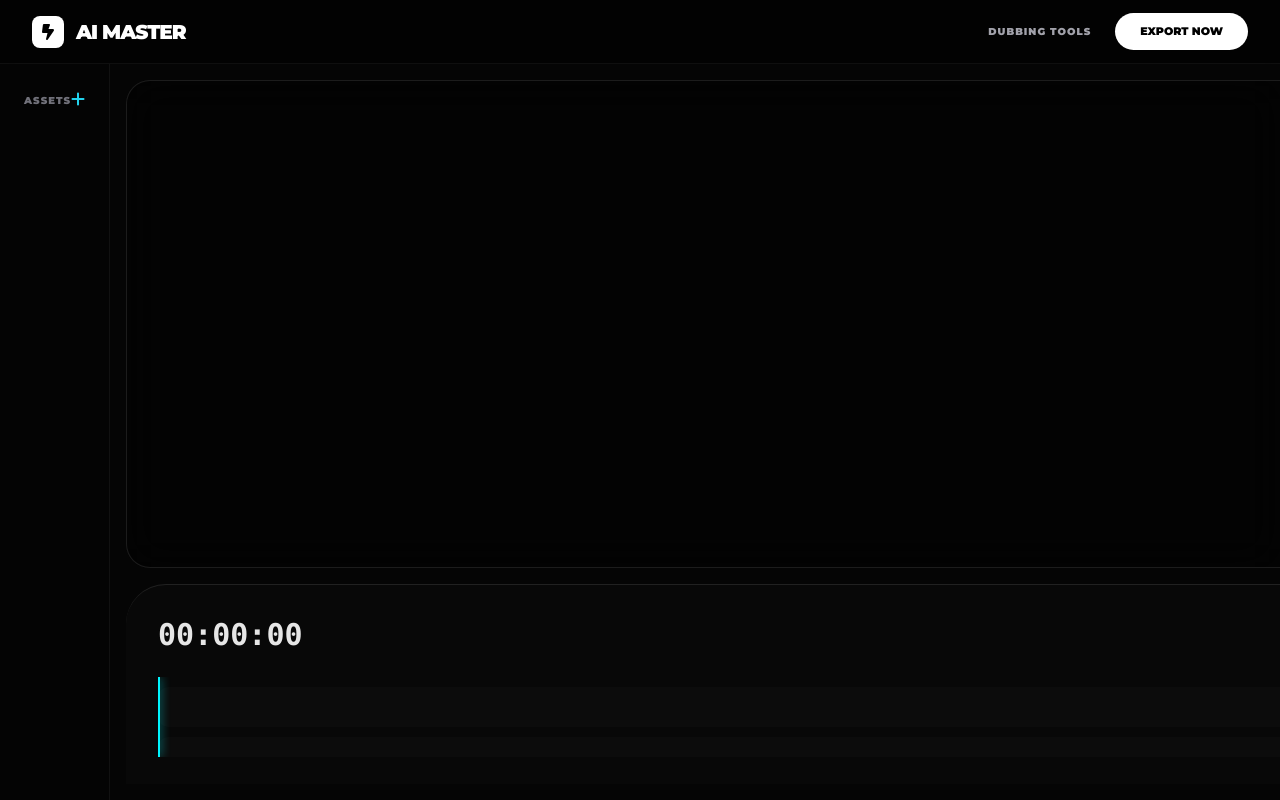
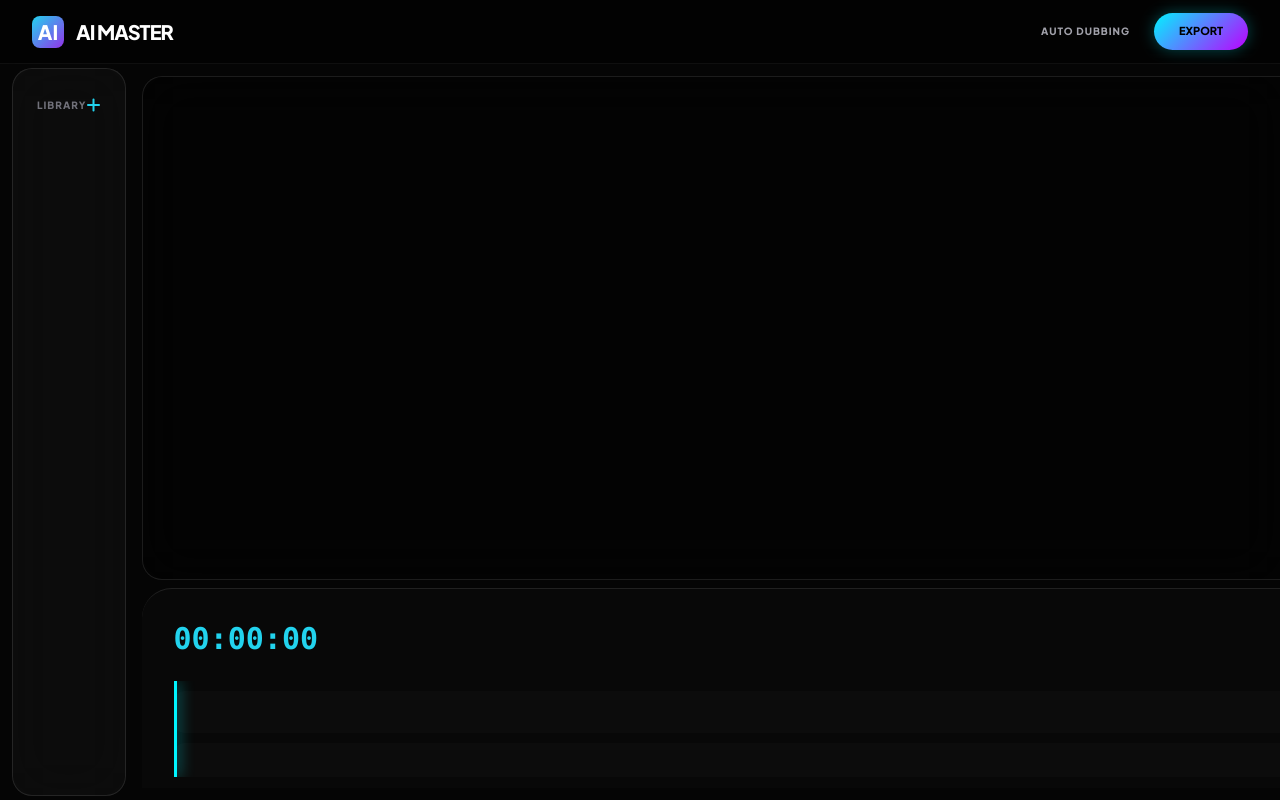
Before and after one commit to mdshakilbai603/AIMASTER, a Flask app: page / in a window 1280 px wide. Run offline with Flask 3, Linux system fonts and the light colour scheme; parts of the project's set-up code (start-up, migrations or seed data) failed here and were passed over; some libraries are stand-ins or nearby versions.

Commit message:
Update index.html

```diff
--- a/templates/index.html
+++ b/templates/index.html
@@ -3,19 +3,19 @@
 <head>
     <meta charset="UTF-8">
     <meta name="viewport" content="width=device-width, initial-scale=1.0">
-    <title>AI Master | Cosmic Editor by Shakil</title>
+    <title>AI Master | Video Editor by Shakil</title>
 
     <script src="https://cdn.tailwindcss.com"></script>
     <script src="https://cdnjs.cloudflare.com/ajax/libs/gsap/3.12.2/gsap.min.js"></script>
     <link rel="stylesheet" href="https://cdnjs.cloudflare.com/ajax/libs/font-awesome/6.6.0/css/all.min.css">
 
     <style>
-        @import url('https://fonts.googleapis.com/css2?family=Montserrat:wght@100;400;900&display=swap');
+        @import url('https://fonts.googleapis.com/css2?family=Plus+Jakarta+Sans:wght@400;600;800&family=Montserrat:wght@100;400;900&display=swap');
 
         :root {
+            --accent-1: #00f5ff; /* সায়ান */
+            --accent-2: #bd00ff; /* পার্পল */
             --bg-deep: #050505;
-            --accent-1: #00f5ff; /* সায়ান */
-            --accent-2: #ffffff; /* সাদা */
             --glass: rgba(255, 255, 255, 0.03);
             --border: rgba(255, 255, 255, 0.1);
         }
@@ -23,12 +23,12 @@
         body {
             background-color: var(--bg-deep);
             color: #fff;
-            font-family: 'Montserrat', sans-serif;
+            font-family: 'Plus Jakarta Sans', sans-serif;
             overflow: hidden;
             height: 100vh;
         }
 
-        /* --- GSAP INTRO STYLES --- */
+        /* --- GSAP INTRO (WHITE & CLEAN) --- */
         #intro-overlay {
             position: fixed;
             inset: 0;
@@ -44,60 +44,87 @@
             font-size: clamp(3rem, 12vw, 7rem);
             font-weight: 900;
             letter-spacing: -2px;
-            color: var(--accent-2);
+            color: #ffffff; /* সাদা কণ্ঠ */
             position: relative;
             opacity: 0;
+            font-family: 'Montserrat', sans-serif;
         }
 
-        /* --- NEW COLOR UI --- */
+        /* --- NEW COLOR UI (ছবিটির মতো) --- */
         .glass-panel {
             background: var(--glass);
-            backdrop-filter: blur(20px);
+            backdrop-filter: blur(25px);
             border: 1px solid var(--border);
-            border-radius: 24px;
+            border-radius: 20px;
+            transition: all 0.3s;
+        }
+
+        .glass-panel:hover {
+            box-shadow: 0 0 30px rgba(189, 0, 255, 0.1);
+            border-color: rgba(189, 0, 255, 0.3);
         }
 
         .neon-btn {
-            background: var(--accent-2);
+            background: linear-gradient(135deg, var(--accent-1), var(--accent-2));
             color: #000;
-            font-weight: 900;
+            font-weight: 800;
             padding: 10px 25px;
             border-radius: 50px;
             transition: 0.3s;
             text-transform: uppercase;
             font-size: 11px;
+            box-shadow: 0 0 15px rgba(0, 245, 255, 0.3);
         }
 
         .neon-btn:hover {
-            background: var(--accent-1);
-            box-shadow: 0 0 20px var(--accent-1);
-            transform: translateY(-2px);
+            box-shadow: 0 0 25px rgba(0, 245, 255, 0.5);
+            transform: scale(1.05);
         }
 
-        /* --- TIMELINE --- */
+        /* --- TIMELINE DESIGN --- */
         .timeline-container {
             background: #080808;
             height: 200px;
             border-top: 1px solid var(--border);
-            border-radius: 40px 40px 0 0;
+            border-radius: 30px 30px 0 0;
         }
 
         .playhead {
             position: absolute;
             top: 0; bottom: 0;
-            width: 2px;
+            width: 3px;
             background: var(--accent-1);
-            box-shadow: 0 0 10px var(--accent-1);
+            box-shadow: 0 0 15px var(--accent-1);
             z-index: 10;
         }
 
         .track {
-            height: 40px;
+            height: 42px;
             background: rgba(255,255,255,0.02);
             margin: 10px 0;
             border-radius: 10px;
             position: relative;
-            min-width: 3000px;
+            min-width: 5000px;
+        }
+
+        .clip {
+            position: absolute;
+            height: 32px;
+            top: 5px;
+            border-radius: 8px;
+            background: var(--accent-1);
+            color: #000;
+            font-size: 10px;
+            font-weight: bold;
+            display: flex;
+            align-items: center;
+            padding: 0 10px;
+            cursor: pointer;
+        }
+
+        .audio-clip {
+            background: var(--accent-2);
+            color: #fff;
         }
     </style>
 </head>
@@ -111,86 +138,83 @@
     <div id="app" class="flex-1 flex flex-col opacity-0">
         <header class="h-16 px-8 flex items-center justify-between border-b border-white/5 bg-black/50 backdrop-blur-md">
             <div class="flex items-center gap-3">
-                <div class="w-8 h-8 rounded-lg bg-white flex items-center justify-center text-black">
-                    <i class="fa-solid fa-bolt-lightning"></i>
+                <div class="w-8 h-8 rounded-lg bg-gradient-to-br from-cyan-400 to-purple-600 flex items-center justify-center text-xl font-black">
+                    AI
                 </div>
                 <h1 class="font-black text-xl tracking-tighter uppercase">AI Master</h1>
             </div>
 
             <div class="flex items-center gap-6">
-                <button onclick="openDub()" class="text-[10px] font-bold text-zinc-400 hover:text-white transition uppercase tracking-widest">Dubbing Tools</button>
-                <button class="neon-btn">Export Now</button>
+                <button onclick="openDub()" class="text-[10px] font-bold text-zinc-400 hover:text-white transition uppercase tracking-widest">Auto Dubbing</button>
+                <button class="neon-btn">Export</button>
             </div>
         </header>
 
-        <main class="flex-1 flex overflow-hidden">
-            <aside class="w-20 md:w-72 border-r border-white/5 p-6 flex flex-col gap-6 bg-black/20">
+        <div class="flex flex-1 overflow-hidden px-2">
+            <aside class="w-20 md:w-72 glass-panel p-6 flex flex-col gap-6 m-1">
                 <div class="flex justify-between items-center">
-                    <span class="text-[10px] font-bold text-zinc-500 uppercase tracking-widest">Assets</span>
+                    <span class="text-[10px] font-bold text-zinc-500 uppercase tracking-widest">Library</span>
                     <button onclick="document.getElementById('f-in').click()" class="text-cyan-400"><i class="fa-solid fa-plus"></i></button>
                 </div>
                 <input type="file" id="f-in" class="hidden" multiple onchange="handleUpload(this)">
 
-                <div id="media-list" class="flex-1 overflow-y-auto space-y-3">
+                <div id="media-list" class="flex-1 overflow-y-auto space-y-3 pr-2">
                     </div>
             </aside>
 
-            <section class="flex-1 flex flex-col p-4">
+            <section class="flex-1 flex flex-col p-3">
                 <div class="flex-1 glass-panel relative overflow-hidden flex items-center justify-center bg-black/40">
                     <video id="v-player" class="max-w-full max-h-full rounded-xl shadow-2xl"></video>
 
-                    <div class="absolute bottom-10 flex items-center gap-10 bg-black/60 backdrop-blur-xl px-10 py-5 rounded-full border border-white/10">
-                        <button class="text-zinc-500 hover:text-white"><i class="fa-solid fa-backward-step"></i></button>
-                        <button onclick="toggle()" class="w-12 h-12 bg-white text-black rounded-full flex items-center justify-center shadow-xl">
+                    <div class="absolute bottom-10 flex items-center gap-10 bg-black/60 backdrop-blur-xl px-10 py-5 rounded-full border border-white/10 opacity-0 hover:opacity-100 transition-all duration-500">
+                        <button class="text-zinc-500 hover:text-white transition"><i class="fa-solid fa-backward-step"></i></button>
+                        <button onclick="toggle()" class="w-14 h-14 bg-white text-black rounded-full flex items-center justify-center text-xl shadow-xl hover:scale-105 transition">
                             <i id="p-ico" class="fa-solid fa-play"></i>
                         </button>
-                        <button class="text-zinc-500 hover:text-white"><i class="fa-solid fa-forward-step"></i></button>
+                        <button class="text-zinc-500 hover:text-white transition"><i class="fa-solid fa-forward-step"></i></button>
                     </div>
                 </div>
 
-                <div class="timeline-container mt-4 p-8">
-                    <div class="flex justify-between items-center mb-6">
-                        <span id="timer" class="text-3xl font-black font-mono text-white/90">00:00:00</span>
-                        <div class="flex gap-2">
-                             <div class="w-3 h-3 bg-cyan-400 rounded-full animate-pulse"></div>
-                             <span class="text-[10px] font-bold text-zinc-500 uppercase tracking-widest">Live Syncing</span>
-                        </div>
+                <div class="timeline-container mt-2 p-8 relative">
+                    <div class="flex justify-between items-center mb-6 sticky left-0 z-50">
+                        <span id="timer" class="text-3xl font-black font-mono text-cyan-400">00:00:00</span>
+                        <button class="bg-cyan-600 px-4 py-1.5 rounded-full text-[10px] font-bold">Add Track</button>
                     </div>
 
-                    <div class="relative overflow-x-auto h-20" id="timeline-scroll">
+                    <div class="relative overflow-x-auto h-24" id="timeline-scroll">
                         <div id="playhead" class="playhead"></div>
                         <div id="v-track" class="track"></div>
                         <div id="a-track" class="track"></div>
                     </div>
                 </div>
             </section>
-        </main>
+        </div>
     </div>
 
     <div id="dub-modal" class="hidden fixed inset-0 bg-black/95 z-[1000] flex items-center justify-center p-6 backdrop-blur-3xl">
-        <div class="w-full max-w-lg glass-panel p-12 border-white/20">
-            <h2 class="text-3xl font-black mb-2 uppercase">AI Voice <span class="text-cyan-400">Sync</span></h2>
-            <p class="text-zinc-500 text-[10px] uppercase tracking-[6px] mb-8">Professional Movie Dubbing</p>
-            <textarea id="dub-txt" class="w-full bg-black/50 border border-white/10 p-6 rounded-3xl outline-none focus:border-white transition h-40 text-sm mb-8" placeholder="সংলাপটি এখানে লিখুন..."></textarea>
+        <div class="w-full max-w-md glass-panel p-10">
+            <h2 class="text-2xl font-black mb-1 uppercase">Cosmic <span class="text-cyan-400">Dubber</span></h2>
+            <p class="text-zinc-500 text-[10px] uppercase tracking-[5px] mb-8">Professional Movie Dubbing</p>
+            <textarea id="dub-txt" class="w-full bg-zinc-950 border border-white/10 p-5 rounded-2xl outline-none focus:border-cyan-500 transition h-36 text-sm mb-6" placeholder="সংলাপটি এখানে লিখুন..."></textarea>
 
             <div class="grid grid-cols-2 gap-4 mb-8">
                 <label class="cursor-pointer">
                     <input type="radio" name="v" value="male" class="hidden peer">
-                    <div class="p-6 rounded-2xl bg-zinc-900 border border-white/5 peer-checked:bg-white peer-checked:text-black text-center transition">
-                        <i class="fa-solid fa-mars text-xl mb-1"></i><span class="text-[10px] font-bold uppercase block">Actor</span>
+                    <div class="p-4 rounded-2xl bg-zinc-950 border border-white/5 peer-checked:bg-white peer-checked:text-black text-center transition flex flex-col items-center">
+                        <i class="fa-solid fa-mars text-xl mb-1"></i><span class="text-[10px] font-bold uppercase">Actor</span>
                     </div>
                 </label>
                 <label class="cursor-pointer">
                     <input type="radio" name="v" value="female" checked class="hidden peer">
-                    <div class="p-6 rounded-2xl bg-zinc-900 border border-white/5 peer-checked:bg-white peer-checked:text-black text-center transition">
-                        <i class="fa-solid fa-venus text-xl mb-1"></i><span class="text-[10px] font-bold uppercase block">Actress</span>
+                    <div class="p-4 rounded-2xl bg-zinc-950 border border-white/5 peer-checked:bg-white peer-checked:text-black text-center transition flex flex-col items-center">
+                        <i class="fa-solid fa-venus text-xl mb-1"></i><span class="text-[10px] font-bold uppercase">Actress</span>
                     </div>
                 </label>
             </div>
 
             <div class="flex gap-4">
-                <button onclick="closeDub()" class="flex-1 py-4 text-xs font-bold text-zinc-600 uppercase">Cancel</button>
-                <button id="dub-btn" onclick="runDub()" class="flex-[2] neon-btn">Generate Voice</button>
+                <button onclick="closeDub()" class="flex-1 py-4 text-xs font-bold text-zinc-500 uppercase tracking-widest">Cancel</button>
+                <button id="dub-btn" onclick="runDub()" class="flex-[2] neon-btn">Generate & Sync Voice</button>
             </div>
         </div>
     </div>
@@ -200,7 +224,7 @@
         const playIco = document.getElementById('p-ico');
         const playhead = document.getElementById('playhead');
 
-        // --- GSAP COSMIC ANIMATION ---
+        // --- GSAP COSMIC ANIMATION (সাদা কণ্ঠে) ---
         window.addEventListener('load', () => {
             const tl = gsap.timeline();
 
@@ -224,7 +248,7 @@
             if(data.uploaded.length > 0) {
                 const url = `/uploads/${data.uploaded[0]}`;
                 video.src = url;
-                document.getElementById('v-track').innerHTML = `<div class="absolute h-full bg-white/10 border-l-2 border-white px-4 text-[9px] flex items-center font-bold">${data.uploaded[0]}</div>`;
+                document.getElementById('v-track').innerHTML = `<div class="clip w-[1500px] animate__animated animate__fadeInLeft">${data.uploaded[0]}</div>`;
                 video.play();
                 playIco.className = 'fa-solid fa-pause';
             }
@@ -245,9 +269,12 @@
             });
             const data = await res.json();
             if(data.status === 'success') {
-                new Audio(data.audio_url).play();
-                closeDub();
+                const audio = new Audio(data.audio_url);
+                audio.play();
+                const pos = video.currentTime;
+                document.getElementById('a-track').innerHTML += `<div class="clip audio-clip w-60" style="left:${pos * 40}px">Sync: ${gender.toUpperCase()}</div>`;
             }
+            closeDub();
         }
 
         video.ontimeupdate = () => {
```
